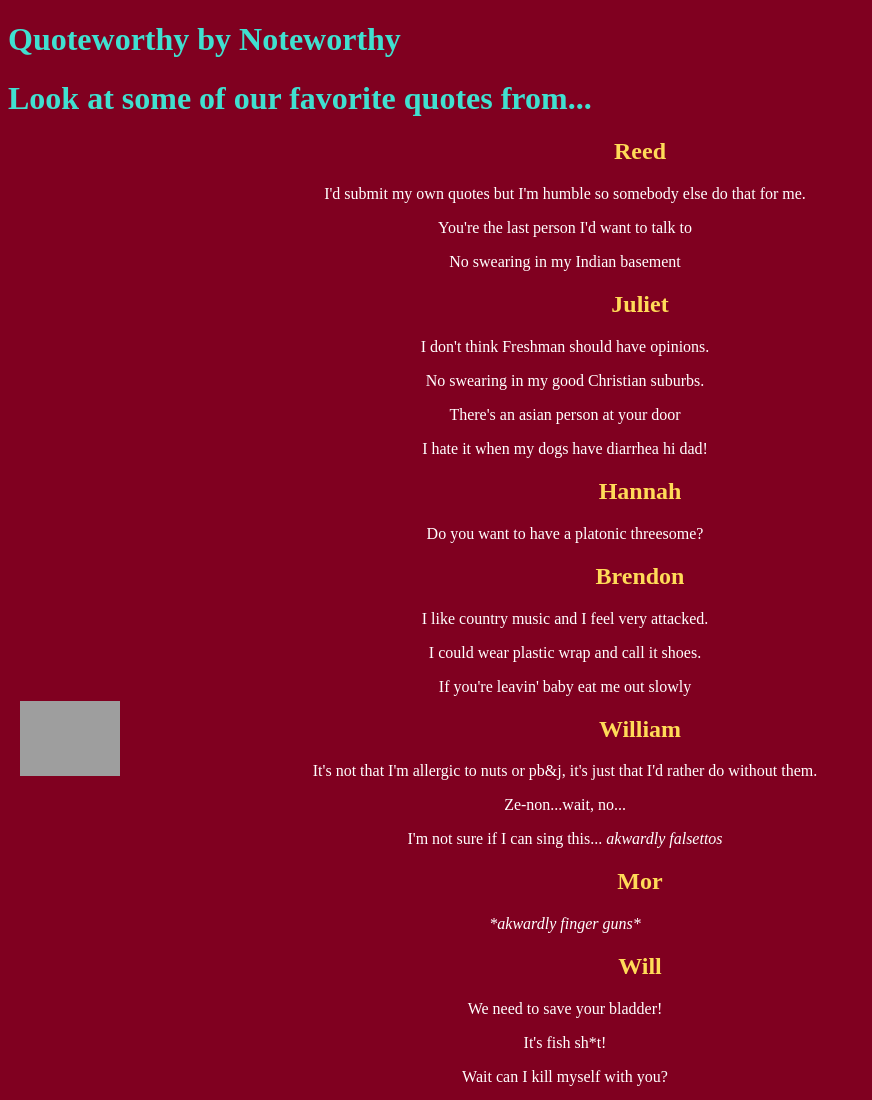
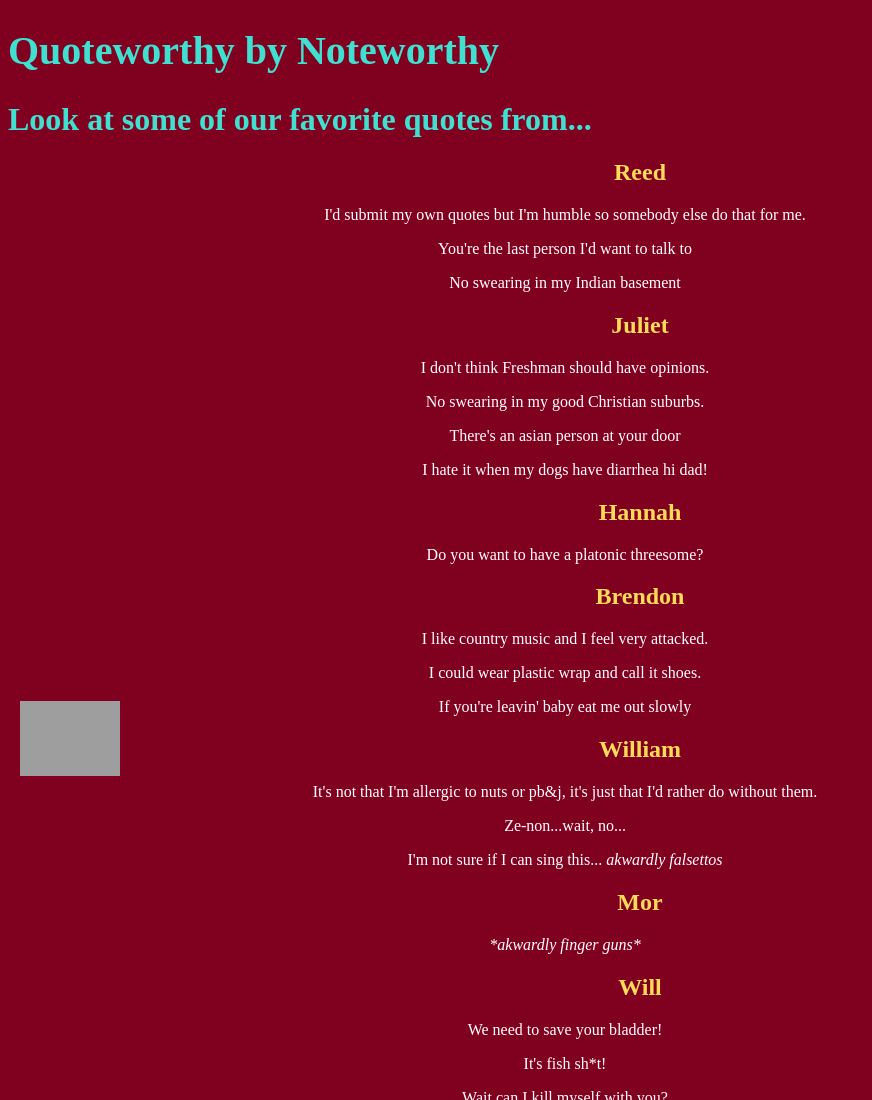
Before and after one commit to NoteworthyAcappella/Quotes, a plain HTML site: page index.html in a window 1280 px wide. Shown: the top 1100 px of the page, without its empty margins (0-872 px from the left). Drawn offline with Linux system fonts and the light colour scheme; grey boxes are pictures that could not be loaded; a web font is replaced by a local one.

Commit message:
Update index.html

```diff
--- a/index.html
+++ b/index.html
@@ -19,7 +19,7 @@
     }
     .h1t2{
       font-family: Fascinate_Inline;
-      size: 30pt;
+      font-size: 30pt;
     }
   </style>
 </head>
```
